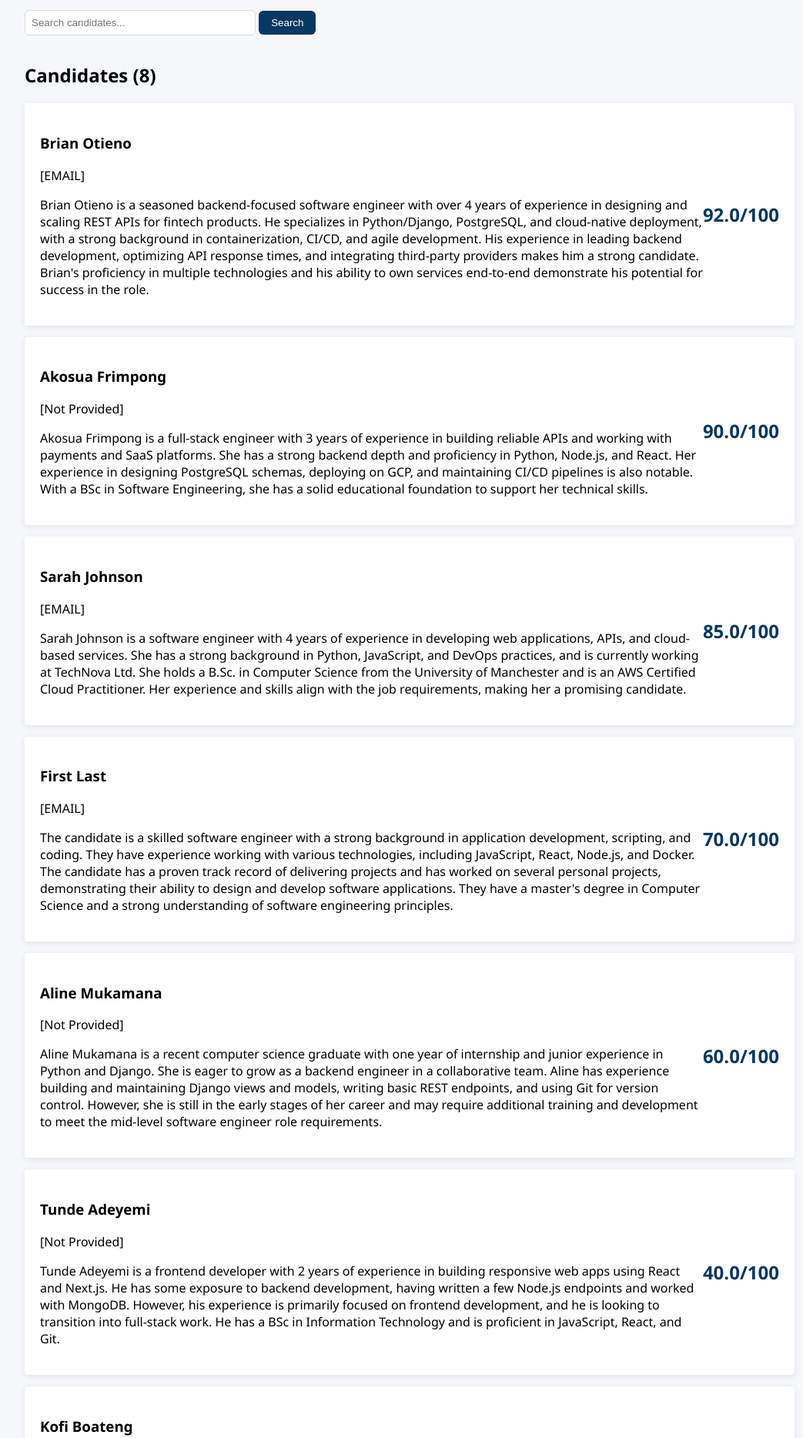
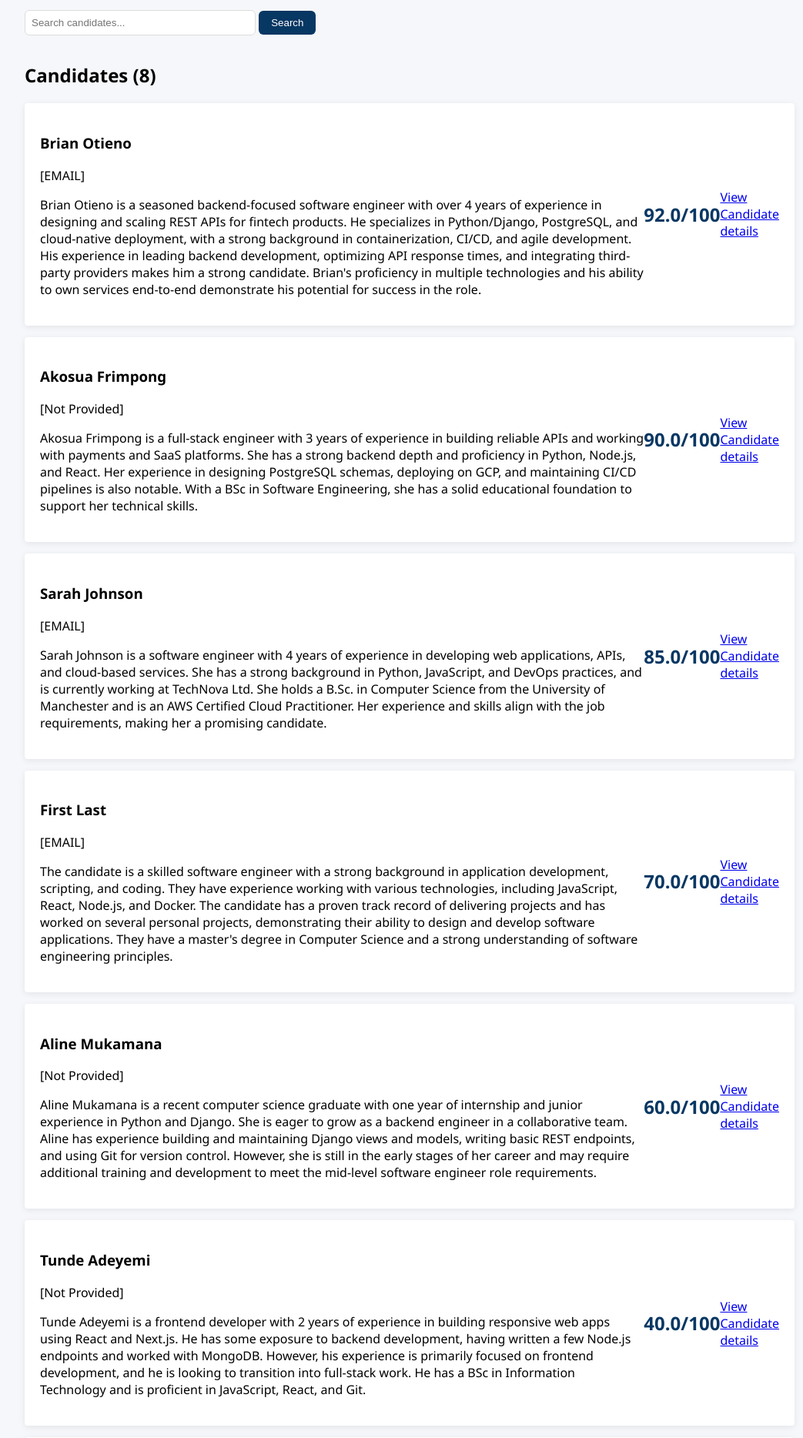
Before and after one commit to stephanetchatchum/Resume-Screener, a Django app: page /job/10/ in a window 1280 px wide. Shown: the part 307-2175 px from the top of the page at 77% size, without its empty margins (108-1151 px from the left). Run offline with Django 5.2, Linux system fonts and the light colour scheme; data comes from the database, SQL or seed files in the repository; both versions use the stored data as it was after the commit.

Commit message:
creating candidate details

```diff
--- a/screener/templates/screener/job_detail.html
+++ b/screener/templates/screener/job_detail.html
@@ -27,6 +27,7 @@
                     <p>{{ candidate.summary }}</p>
                 </div>
                 <div class="score">{{ candidate.score }}/100</div>
+                <a href="/job/{{ job.id }}/candidate/{{ candidate.id }}/">View Candidate details</a>
             </div>
         </div>
     {% endfor %}
--- a/screener/urls.py
+++ b/screener/urls.py
@@ -10,4 +10,5 @@ urlpatterns = [
     path('job/<int:job_id>/gmail-auth/', views.gmail_auth, name='gmail_auth'),
     path('oauth2callback/', views.oauth2callback, name='oauth2callback'),
     path('job/<int:job_id>/gmail-scan/', views.gmail_scan, name='gmail_scan'),
+    path('job/<int:job_id>/candidate/<int:candidate_id>/', views.candidate_detail, name='candidate_detail'),
 ]
--- a/screener/views.py
+++ b/screener/views.py
@@ -146,7 +146,9 @@ def upload_resume(request, job_id):
                 email=parsed['email'],
                 resume_text=clean_text,
                 summary=parsed['summary'],
-                score=parsed['score']
+                score=parsed['score'],
+                strengths=parsed.get('strengths', ''),
+                gaps=parsed.get('gaps', '')
             )
             screened += 1
         messages.success(request, f'{screened} candidates screened and added.')
@@ -327,3 +329,11 @@ def gmail_scan(request, job_id):
         message.error(request, f'Gmail scan failed: {str(e)}')
 
     return redirect('job_detail', job_id=job_id)
+
+
+#candidate details
+def candidate_detail(request, job_id, candidate_id):
+    job = get_object_or_404(Job, id=job_id)
+    candidate = get_object_or_404(Candidate, id=candidate_id)
+
+    return render(request, 'screener/candidate_detail.html', {'job': job, "candidate": candidate})
```
Also changed, not shown: screener/templates/screener/candidate_detail.html (added, +13 -0 lines), db.sqlite3.
